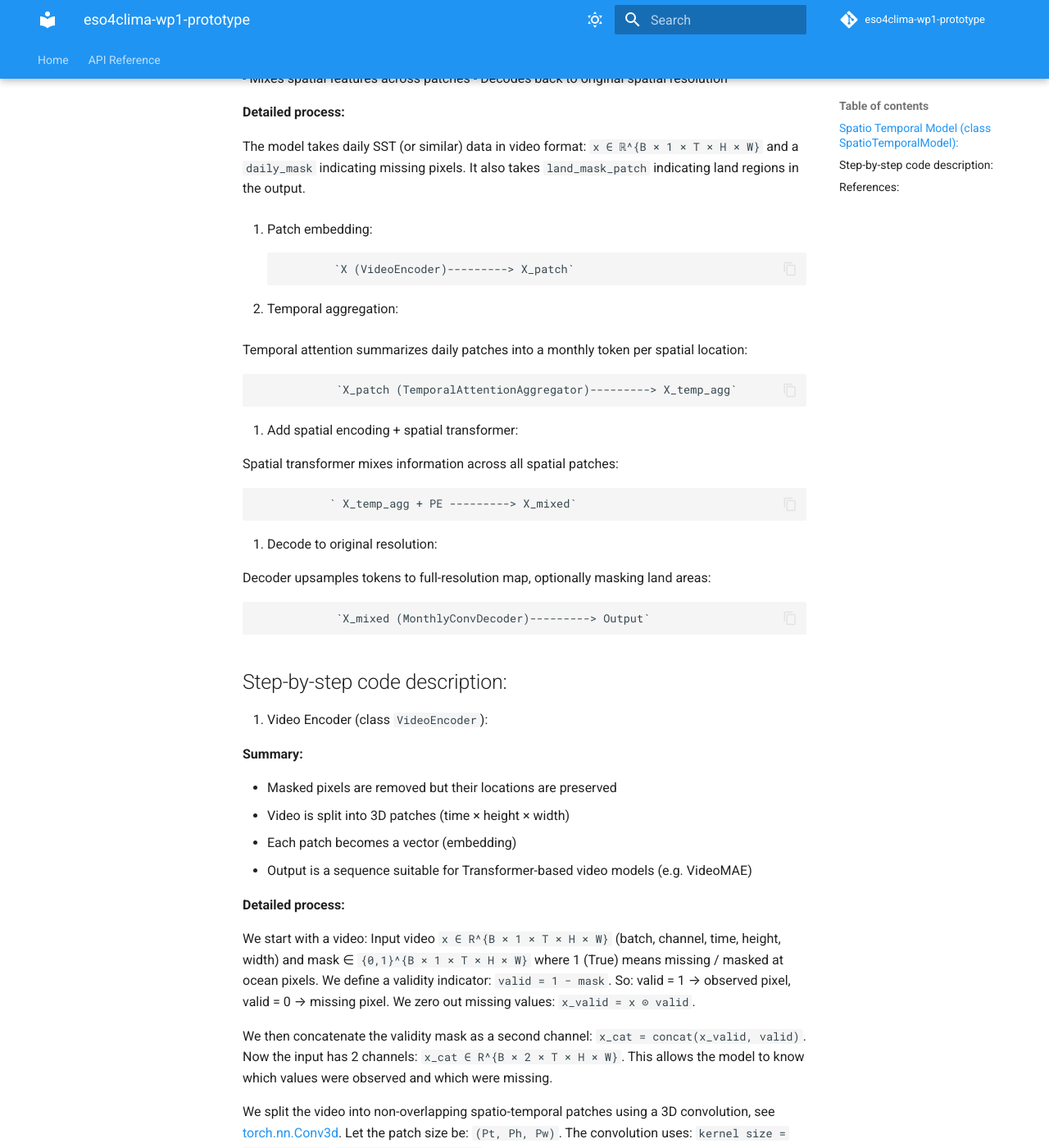
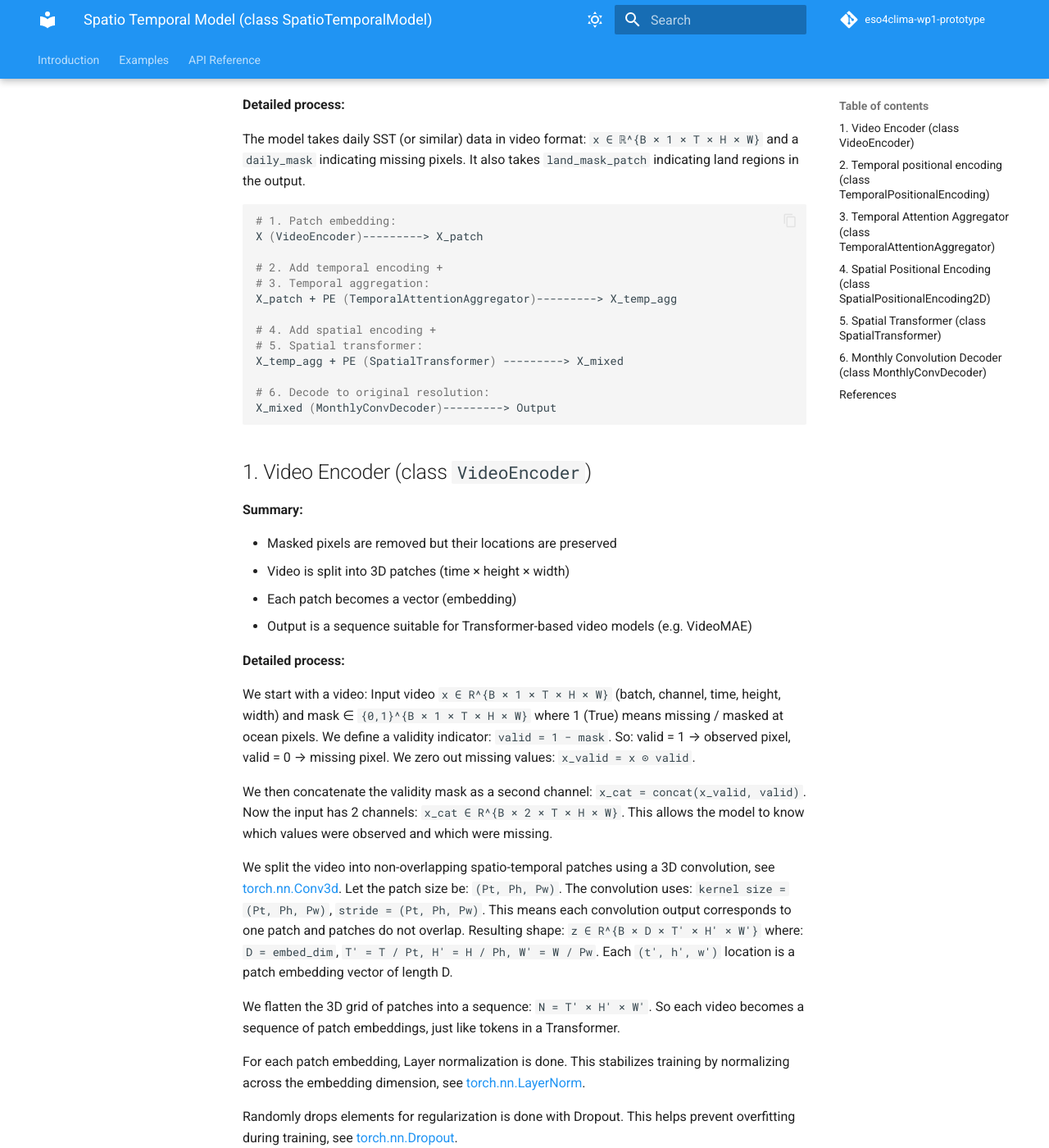
Before and after one commit to ESMValGroup/ClimaNet, an MkDocs documentation site: the page built from docs/code_math_description.md, in a window 1280 px wide and 1400 px high, scrolled down 247 px. Shown: the whole window at 82% size. Built offline with MkDocs 1.6.1 and Material for MkDocs 9.7.7, drawn with Linux system fonts in a browser that asks for light colours; comment, search, counter and statistics services are not loaded; the version menu is left out; some of the changed text lies outside the part shown.

Commit message:
update docs

````diff
--- a/docs/code_math_description.md
+++ b/docs/code_math_description.md
@@ -1,6 +1,4 @@
-# eso4clima-wp1-prototype
-
-## Spatio Temporal Model (class `SpatioTemporalModel`):
+# Spatio Temporal Model (class `SpatioTemporalModel`)
 
 **Summary:**
 - Combines video encoder, temporal attention, spatial transformer, and decoder
@@ -15,31 +13,23 @@ The model takes daily SST (or similar) data in video format: `x ∈ ℝ^{B × 1
 H × W}` and a `daily_mask` indicating missing pixels. It also takes
 `land_mask_patch` indicating land regions in the output.
 
-1. Patch embedding:
+```bash
+# 1. Patch embedding:
+X (VideoEncoder)---------> X_patch
 
-                `X (VideoEncoder)---------> X_patch`
+# 2. Add temporal encoding +
+# 3. Temporal aggregation:
+X_patch + PE (TemporalAttentionAggregator)---------> X_temp_agg
 
-2. Temporal aggregation:
+# 4. Add spatial encoding +
+# 5. Spatial transformer:
+X_temp_agg + PE (SpatialTransformer) ---------> X_mixed
 
-Temporal attention summarizes daily patches into a monthly token per spatial location:
+# 6. Decode to original resolution:
+X_mixed (MonthlyConvDecoder)---------> Output
+```
 
-                `X_patch (TemporalAttentionAggregator)---------> X_temp_agg`
-
-3. Add spatial encoding + spatial transformer:
-
-Spatial transformer mixes information across all spatial patches:
-
-               ` X_temp_agg + PE ---------> X_mixed`
-
-4. Decode to original resolution:
-
-Decoder upsamples tokens to full-resolution map, optionally masking land areas:
-
-                `X_mixed (MonthlyConvDecoder)---------> Output`
-
-## Step-by-step code description:
-
-1. Video Encoder (class `VideoEncoder`):
+## 1. Video Encoder (class `VideoEncoder`)
 
 **Summary:**
 
@@ -67,8 +57,8 @@ convolution, see
 Let the patch size be: `(Pt, Ph, Pw)`. The convolution uses: `kernel size = (Pt,
 Ph, Pw)`, `stride = (Pt, Ph, Pw)`. This means each convolution output
 corresponds to one patch and patches do not overlap. Resulting shape: `z ∈ R^{B
-× D × T' × H' × W'}` where: D = embed_dim, T' = T / Pt, H' = H / Ph, W' = W /
-Pw. Each (t', h', w') location is a patch embedding vector of length D.
+× D × T' × H' × W'}` where: `D = embed_dim`, `T' = T / Pt, H' = H / Ph, W' = W /
+Pw`. Each `(t', h', w')` location is a patch embedding vector of length D.
 
 We flatten the 3D grid of patches into a sequence: `N = T' × H' × W'`. So each
 video becomes a sequence of patch embeddings, just like tokens in a Transformer.
@@ -85,7 +75,7 @@ The final output is: `{B × N_patches × embed_dim}`. Each element
 represents a spatio-temporal video patch, enriched with: visual information,
 knowledge of which pixels were valid or missing.
 
-2. Temporal positional encoding (class `TemporalPositionalEncoding`):
+## 2. Temporal positional encoding (class `TemporalPositionalEncoding`)
 
 **Summary:**
 
@@ -112,7 +102,7 @@ requested temporal length `T`, we have `output = PE[0:T]` and resulting shape is
 `(T, embed_dim)`. No parameters are learned and no computation depends on input
 data.
 
-3. Temporal Attention Aggregator (class `TemporalAttentionAggregator`):
+## 3. Temporal Attention Aggregator (class `TemporalAttentionAggregator`)
 
 This is a temporal attention pooling over sequences of tokens.
 
@@ -161,7 +151,7 @@ represents importance of each temporal token for this patch.
 Then we aggregate temporal tokens by weighted sum over the temporal dimension.
 Result is one token per spatial patch.
 
-4. Spatial Positional Encoding (class `SpatialPositionalEncoding2D`):
+## 4. Spatial Positional Encoding (class `SpatialPositionalEncoding2D`)
 
 **Summary:**
 
@@ -181,7 +171,7 @@ encoding for each spatial location is a combination of sine and cosine functions
 of different frequencies along height and width. This allows the model to know
 the spatial position of each token when added to the spatial tokens.
 
-5. Spatial Transformer (class `SpatialTransformer`):
+## 5. Spatial Transformer (class `SpatialTransformer`)
 
 It mixes spatial patch tokens using multi-head self-attention.
 
@@ -208,7 +198,7 @@ feature interactions. This is useful for spatial data and allows:
 Then, `nn.TransformerEncoder` stacks multiple encoder layers sequentially; it's
 a container that repeats the same transformer block `depth` times.
 
-6. Monthly Convolution Decoder (class `MonthlyConvDecoder`):
+## 6. Monthly Convolution Decoder (class `MonthlyConvDecoder`)
 
 **Summary:**
 
@@ -249,7 +239,7 @@ A single `Conv2d(64, 1, kernel_size=1)` could work, but the extra layers provide
 Then we apply scale, bias, and (optional) land mask to get the final output (he
 reconstructed 2D map (e.g., SST) for each batch).
 
-## References:
+## References
 
 - [Attention is all you need](https://doi.org/10.48550/arXiv.1706.03762)
 - [VideoMAE: Masked Autoencoders are Data-Efficient Learners for Self-Supervised Video Pre-Training](https://doi.org/10.48550/arXiv.2203.12602)
--- a/mkdocs.yml
+++ b/mkdocs.yml
@@ -3,7 +3,8 @@ repo_url: https://github.com/ESMValGroup/eso4clima-wp1-prototype/
 repo_name: eso4clima-wp1-prototype
 
 nav:
-  - Home: index.md
+  - Introduction: index.md
+  - Examples: examples.md
   - API Reference:
       - st_encoder_decoder.py: api/st_encoder_decoder.md
       - utils.py: api/utils.md
@@ -31,8 +32,10 @@ theme:
     - navigation.tabs
     - navigation.tabs.sticky
     - content.code.copy
+    - content.tabs
 
 plugins:
+- include-markdown
 - search
 - mkdocstrings:
     handlers:
@@ -48,6 +51,7 @@ markdown_extensions:
   - pymdownx.highlight:
       anchor_linenums: true
   - pymdownx.superfences
+  - admonition
 
 extra:
   generator: false
````
Also changed, not shown: README.md (+27 -25 lines), docs/index.md (+3 -1 lines).
